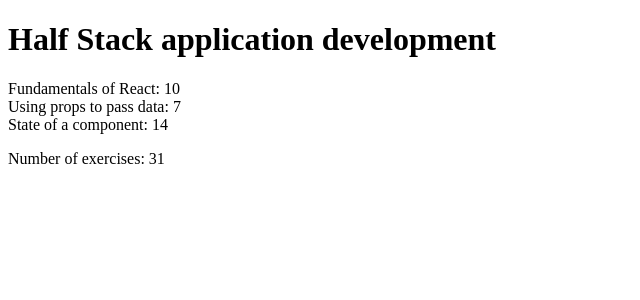
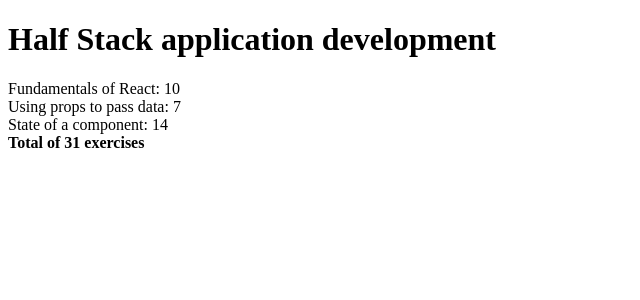
Before and after one commit to HossBigft/fullStackOpen, a React (Vite) app in the folder part2/courseinfo/: page / in a window 1280 px wide. Shown: the top 300 px of the page, without its empty margins (0-640 px from the left). Built offline with nearby package versions, Linux system fonts and the light colour scheme.

Commit message:
Add 2.3*: Course information step8

```diff
--- a/part2/courseinfo/src/App.jsx
+++ b/part2/courseinfo/src/App.jsx
@@ -27,14 +27,11 @@ const Content = ({courses}) =>{
 }
 
 const Total = ({courses}) =>{
-  let sum=0
-  for (const course of courses){
-    sum+=course['exercises']
-  }
+  let sum= courses.reduce((acc, course)=> acc+course.exercises,0)
 
   return(
     <div>
-     <p>Number of exercises: {sum}</p>
+     <b>Total of {sum} exercises</b>
     </div>
   )
 }
```
